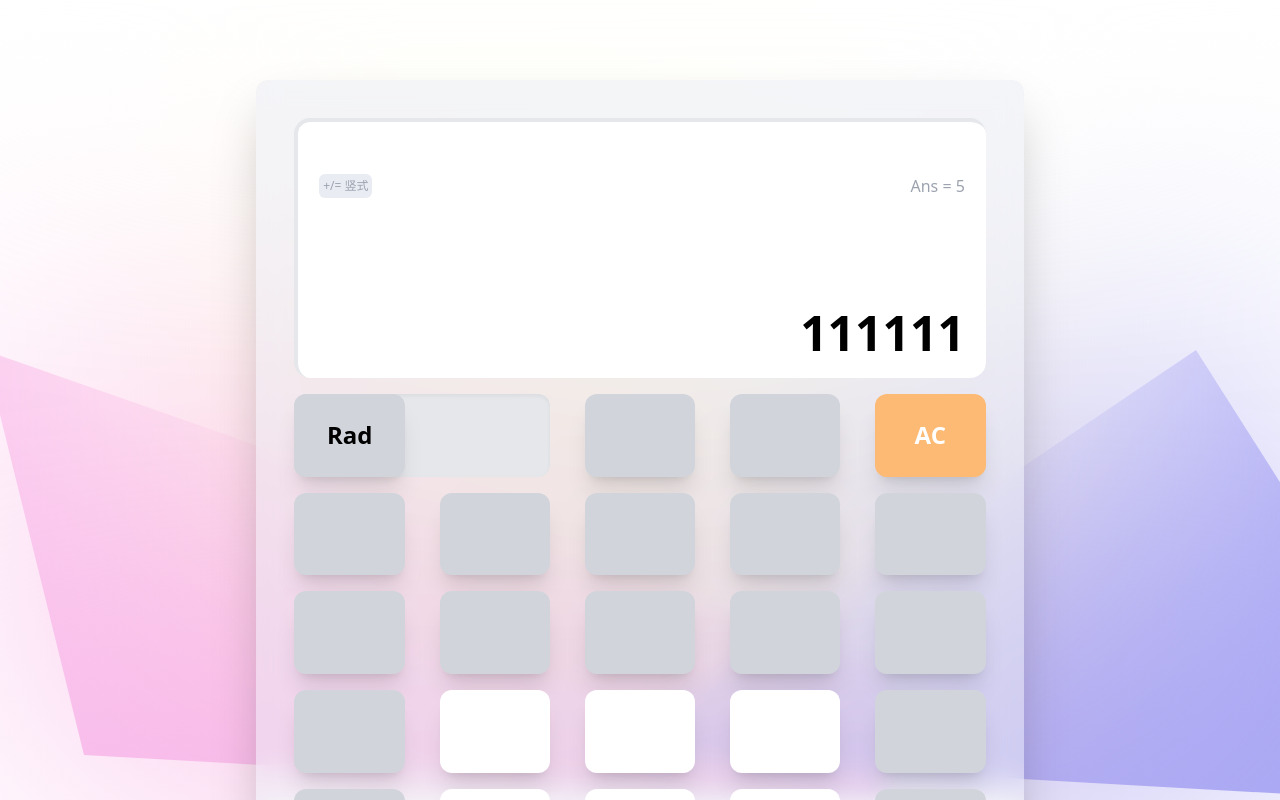
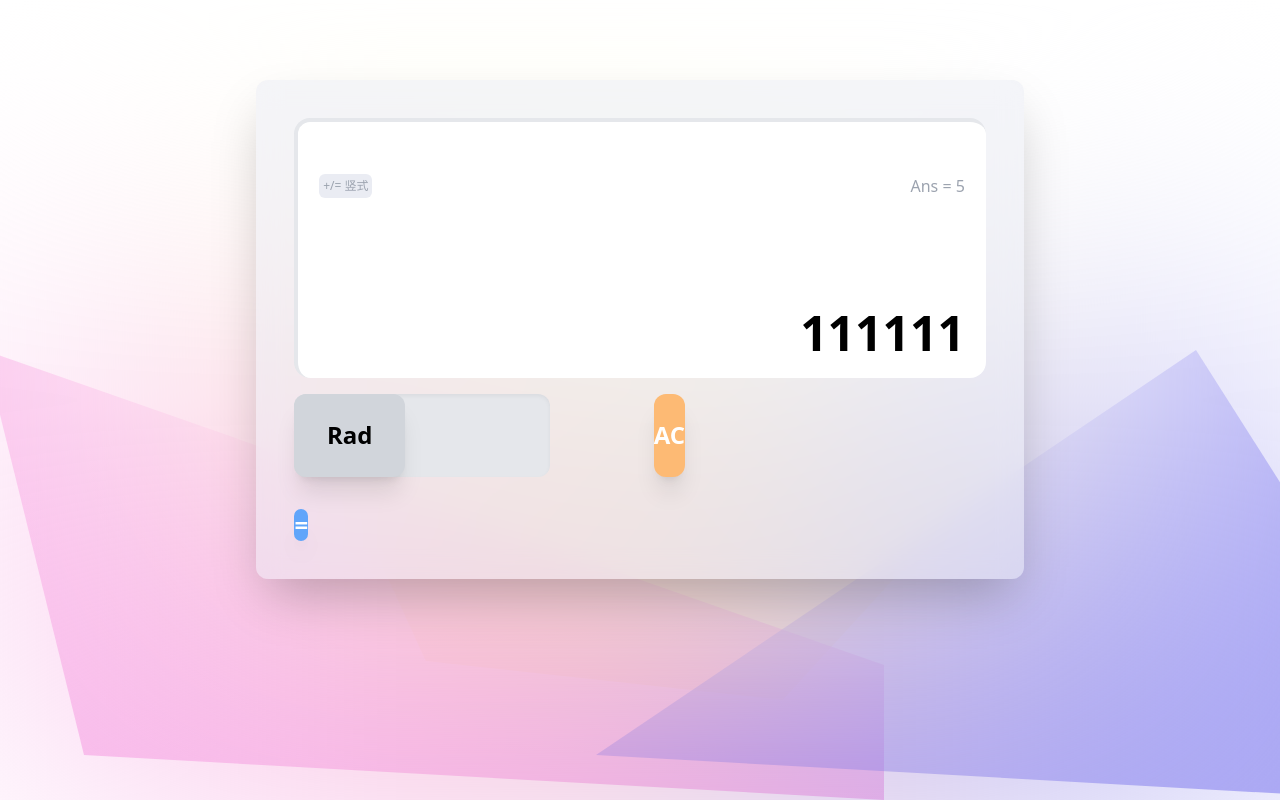
Before and after one commit to Dandelion-F/Calculator, a Vue app: page / in a window 1280 px wide. Shown: the top 800 px of the page. Built offline with nearby package versions, Linux system fonts and the light colour scheme.

Commit message:
fix: change btn-width

```diff
--- a/src/App.css
+++ b/src/App.css
@@ -4,8 +4,9 @@
 
 /* 提取组件 */
 @layer components {
+
   .operation-btn {
-    @apply flex aspect-[4/3] w-[16%] items-center justify-center rounded-xl text-2xl font-bold shadow-xl;
+    @apply flex aspect-[4/3] items-center justify-center rounded-xl text-2xl font-bold shadow-xl;
   }
 
   .operation-delete-btn {
```
